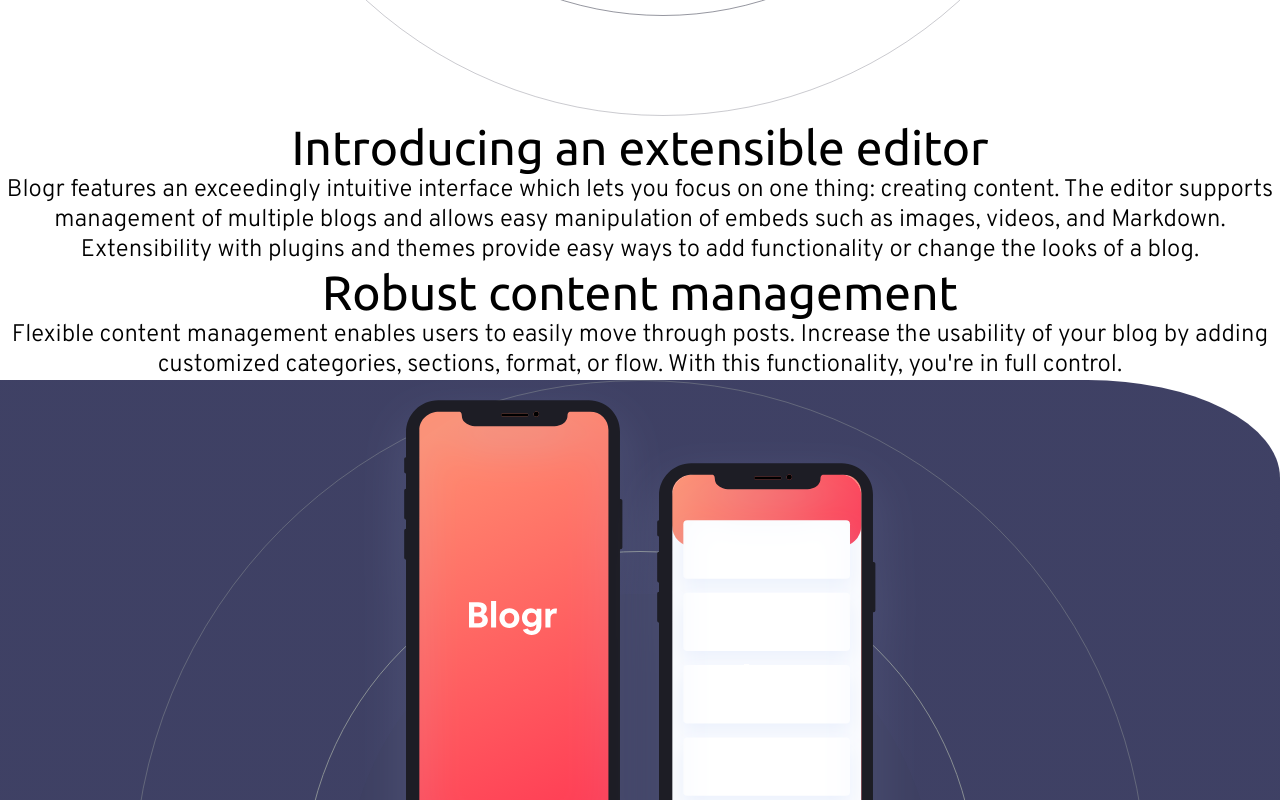
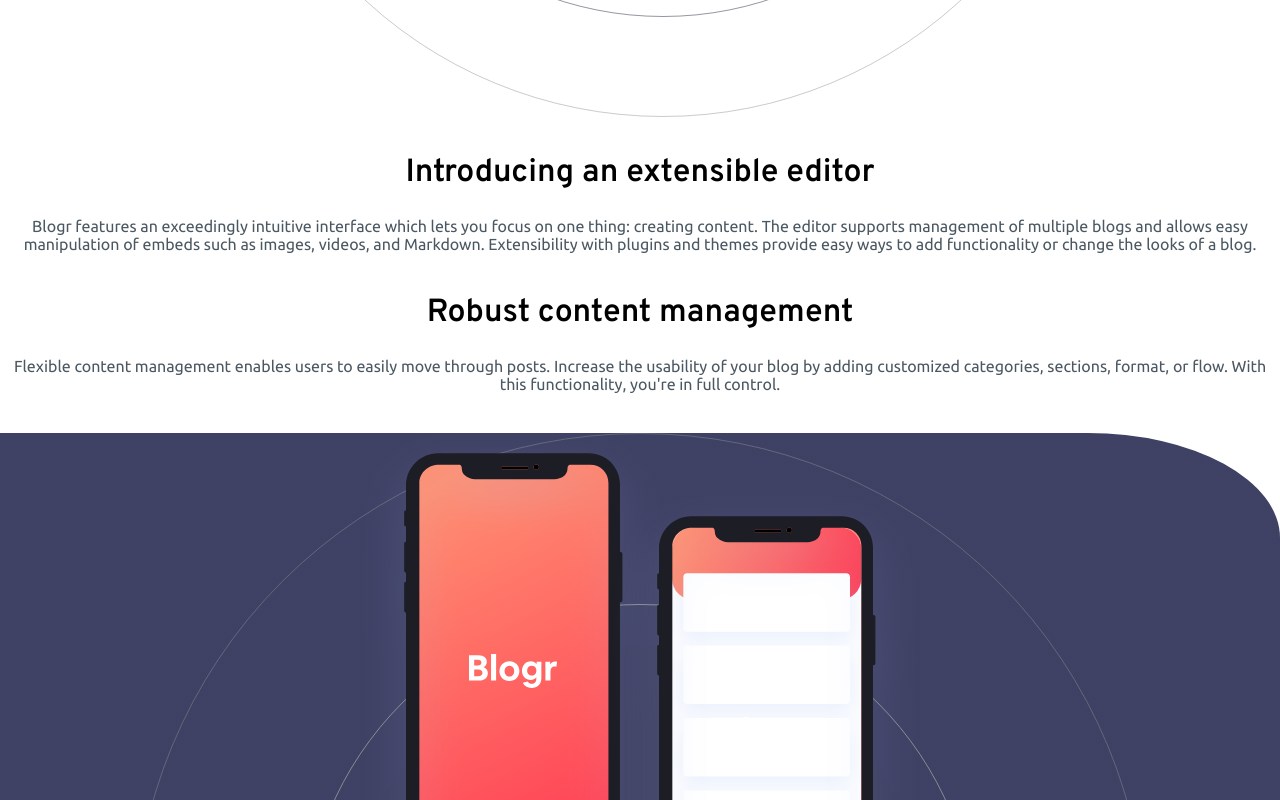
Before and after one commit to BismeetSingh/frontendmentor-blogr, a website: page public/index.html in a window 1280 px wide. Shown: the part 1480-2280 px from the top of the page. Drawn offline with Linux system fonts and the light colour scheme.

Commit message:
Update style.css

```diff
--- a/public/style.css
+++ b/public/style.css
@@ -139,6 +139,7 @@
 .content {
   flex-direction: column;
   row-gap: 2rem;
+  display: flex;
 
 }
 
@@ -147,21 +148,24 @@
   align-items: center;
   display: flex;
   justify-content: center;
+  row-gap: 1rem;
 }
 
 .illustration-heading {
   text-align: center;
-  font-family: var(--ubuntu);
-  font-size: 3rem;
-  font-weight: 400;
+  font-family: var(--overpass);
+  font-size: 2rem;
+  font-weight: 600;
 
 }
 
 .illustration-content {
   text-align: center;
-  font-size: 1.5rem;
-  font-family: var(--overpass);
-  font-weight: 300;
+  font-size: 1rem;
+  font-family: var(--ubuntu);
+  font-weight: 400;
+  color: var(--color-very-dark-grayish-blue);
+  margin: 0.5rem;
 }
 
 .infrastructure {
@@ -308,6 +312,11 @@
   display: none;
 }
 
+/* .nav-li-content {
+  transition:  rotate 5s ease-in;
+} */
+
 .rotate {
   transform: rotate(180deg);
+
 }
```
